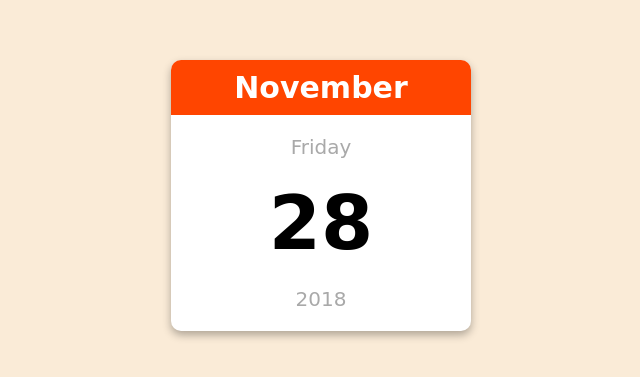
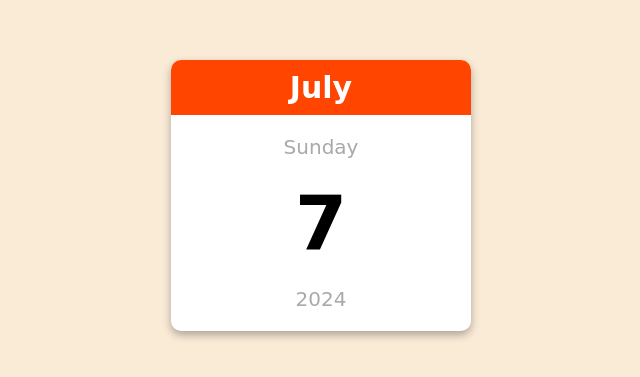
Before and after one commit to hiroshiknagao/mini_calender, a plain HTML site: page index.html in a window 1280 px wide. Shown: the part 205-582 px from the top of the page, without its empty margins (319-959 px from the left). Drawn offline with Linux system fonts and the light colour scheme.

Commit message:
add javascript for dates, months, and so on

```diff
--- a/index.html
+++ b/index.html
@@ -4,6 +4,7 @@
   <meta charset="UTF-8">
   <meta name="viewport" content="width=device-width, initial-scale=1.0">
   <link rel="stylesheet" href="styles.css">
+  <script src="index.js" defer></script>
   <title>Mini Calender</title>
 </head>
 <body>
--- a/index.js
+++ b/index.js
@@ -0,0 +1,18 @@
+const monthName = document.getElementById("month-name");
+const dayName = document.getElementById("day-name");
+const dayNum = document.getElementById("day-number");
+const year = document.getElementById("year");
+
+const date = new Date();
+const month = date.getMonth();
+
+monthName.innerText = date.toLocaleString("en", {
+    month:"long"
+});
+
+dayName.innerText = date.toLocaleString("en", {
+  weekday: "long"
+});
+
+dayNum.innerText = date.getDate();
+year.innerText = date.getFullYear();
```
